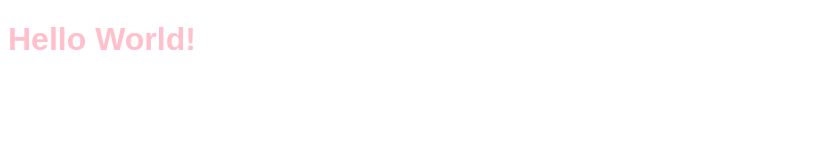
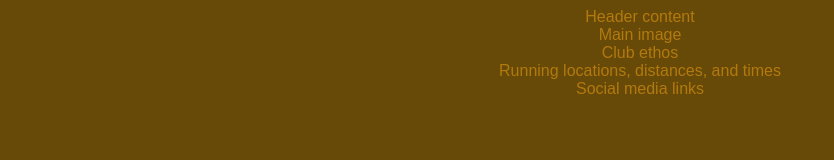
Before and after one commit to RobinF98/love-ruinning, a plain HTML site: page index.html in a window 1280 px wide. Shown: the whole page, without its empty margins (0-834 px from the left). Drawn offline with Linux system fonts and the light colour scheme.

Commit message:
Add core structure for home page

```diff
--- a/assets/css/style.css
+++ b/assets/css/style.css
@@ -1,7 +1,13 @@
 body {
     font-family: Arial;
+    background-color: rgb(104, 74, 8);
+    color: rgba(212, 144, 18, 0.692);
+    position: relative;
+    text-align: center;
 }
 
 h1 {
-    color: pink;
+    color: rgba(212, 144, 18, 0.692);
+    position: relative;
+    text-align: center;
 }
--- a/index.html
+++ b/index.html
@@ -13,7 +13,19 @@
 </head>
 
 <body>
-    <h1> Hello World! </h1>
+    <header>Header content</header>
+    <section>
+        Main image
+    </section>
+    <section>
+        Club ethos
+    </section>
+    <section>
+        Running locations, distances, and times
+    </section>
+    <footer>
+        Social media links
+    </footer>
 </body>
 
 </html>
```
